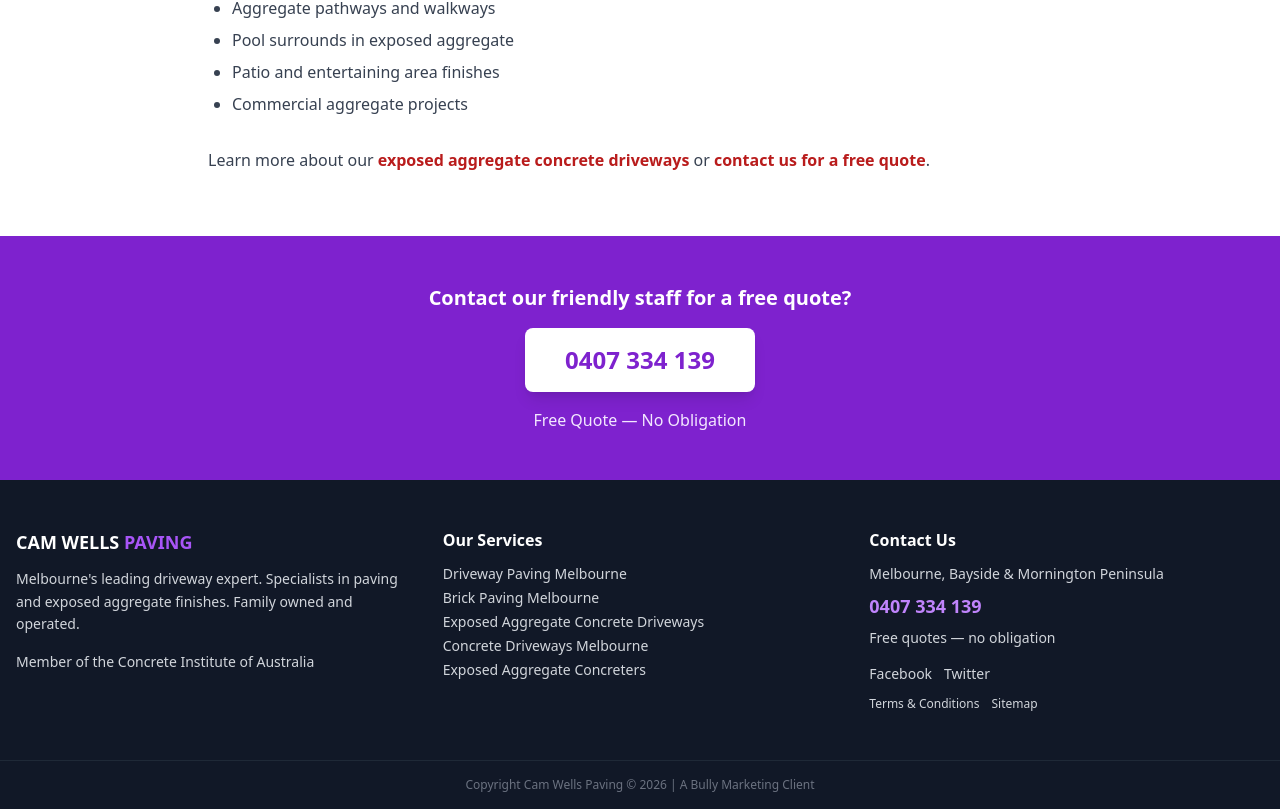
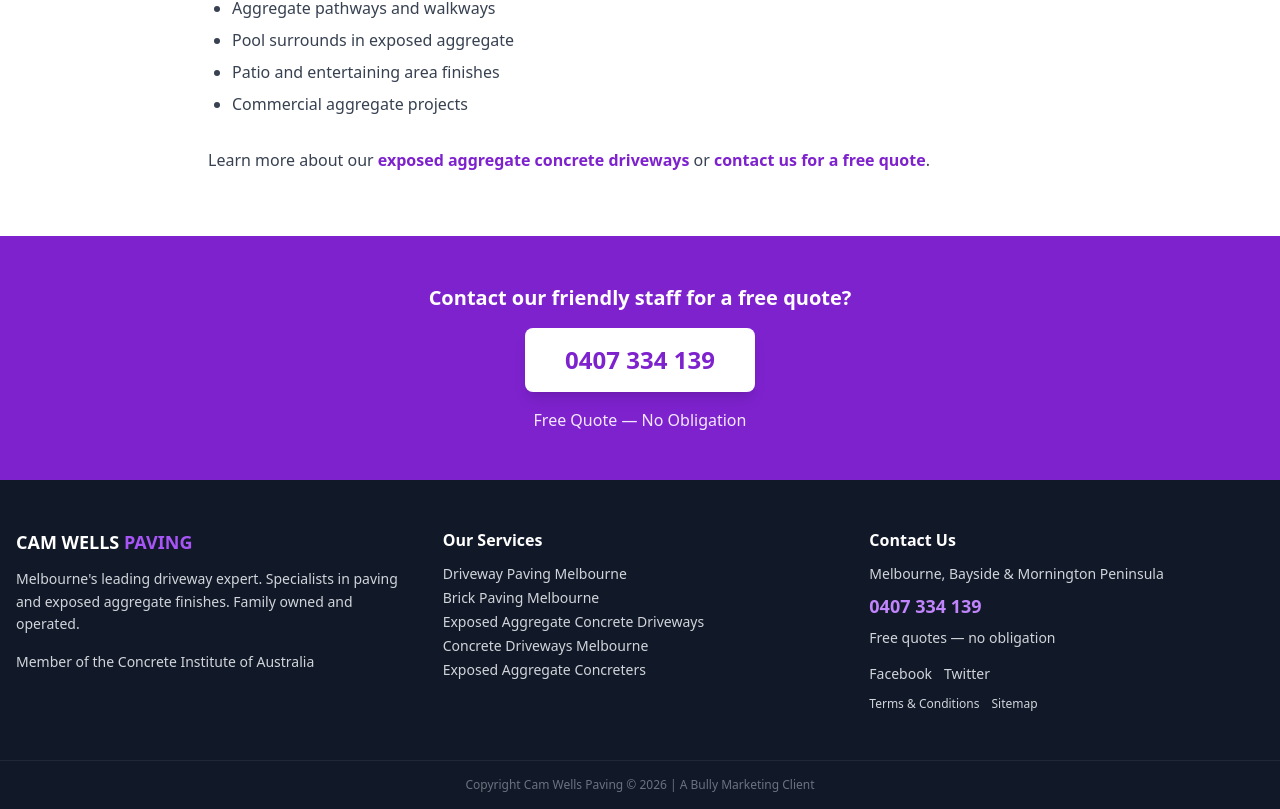
Before and after one commit to StrategyCentral/camwells-paving, a Next.js app: page /exposed-aggregate-concreters in a window 1280 px wide. Shown: the part 838-1647 px from the top of the page. Built offline with nearby package versions, Linux system fonts and the light colour scheme.

Commit message:
style: red→purple to match Jupiter theme

```diff
--- a/app/exposed-aggregate-concreters/page.tsx
+++ b/app/exposed-aggregate-concreters/page.tsx
@@ -37,7 +37,7 @@
             <li>Commercial aggregate projects</li>
           </ul>
           <p className="text-gray-700">
-            Learn more about our <Link href="/exposed-aggregate-concrete-driveways-melbourne/" className="text-red-700 hover:underline font-semibold">exposed aggregate concrete driveways</Link> or <Link href="/contact-us/" className="text-red-700 hover:underline font-semibold">contact us for a free quote</Link>.
+            Learn more about our <Link href="/exposed-aggregate-concrete-driveways-melbourne/" className="text-purple-700 hover:underline font-semibold">exposed aggregate concrete driveways</Link> or <Link href="/contact-us/" className="text-purple-700 hover:underline font-semibold">contact us for a free quote</Link>.
           </p>
         </div>
       </article>
```
